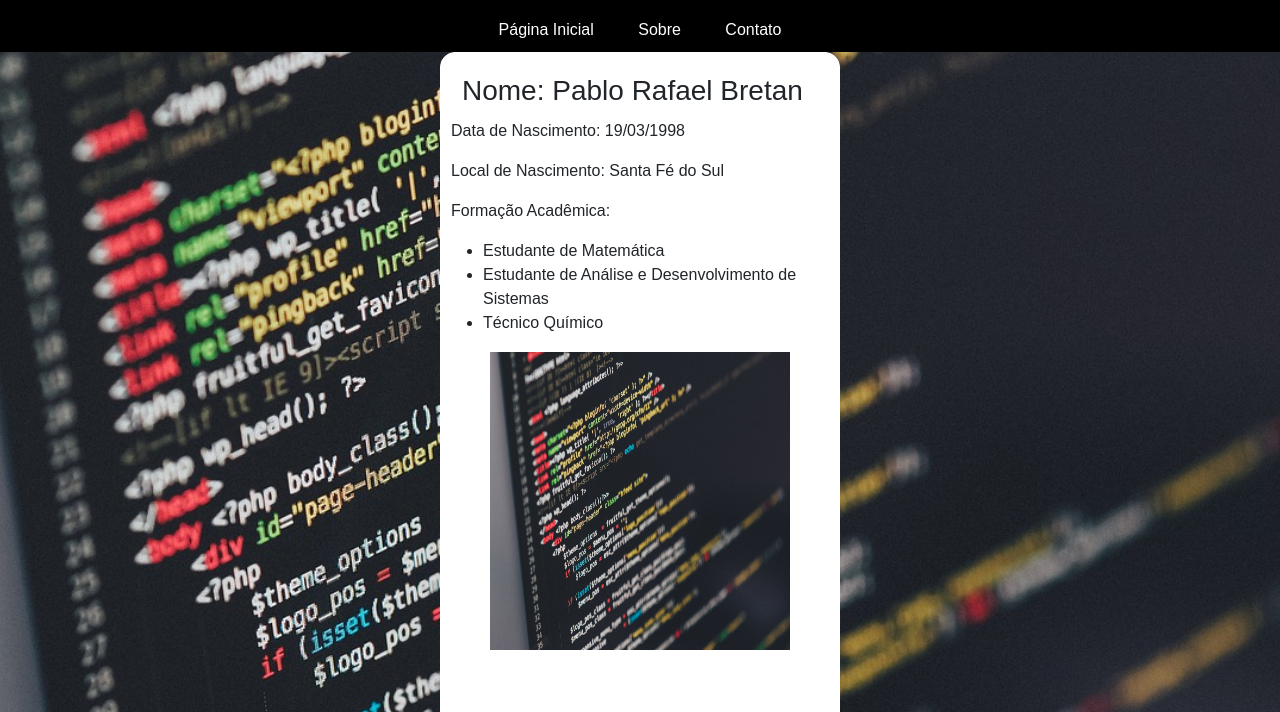
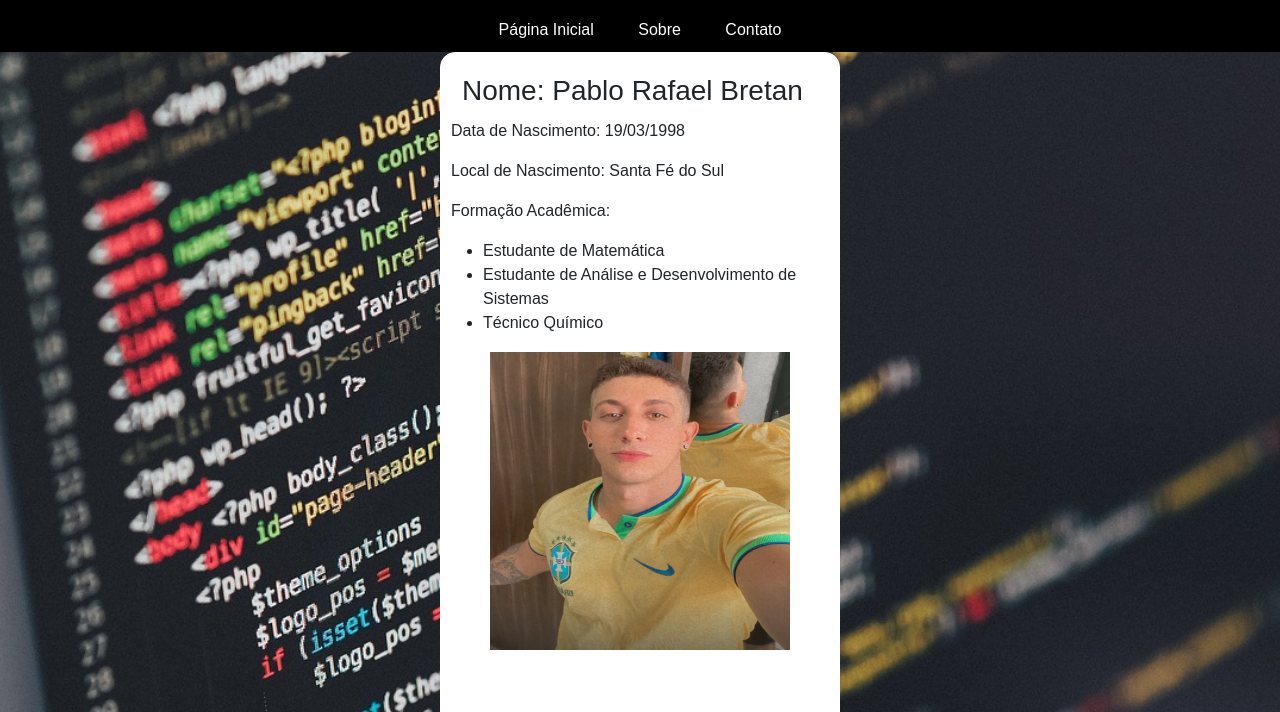
Before and after one commit to PABLOBRETAN/meu-site, a website: page index.html in a window 1280 px wide. Shown: the part 88-800 px from the top of the page. Drawn offline with nearby package versions, Linux system fonts and the light colour scheme.

Commit message:
atualizei

```diff
--- a/index.html
+++ b/index.html
@@ -87,7 +87,7 @@
     }
     main#main2 {
       height: 300px;
-      background-image: url(imagens/code-1839406_1280.jpg);
+      background-image: url(imagens/eu.png);
       background-size: 300px 300px;
       background-repeat: no-repeat;
       background-position: top;
```
Also changed, not shown: imagens/eu.png (added).
